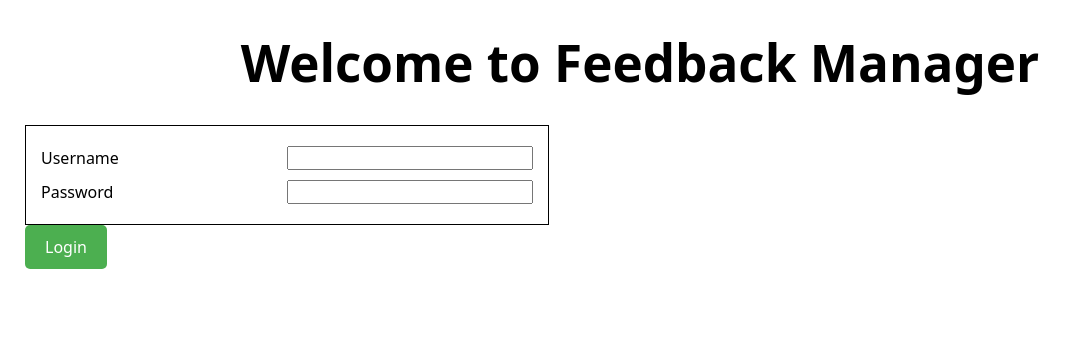
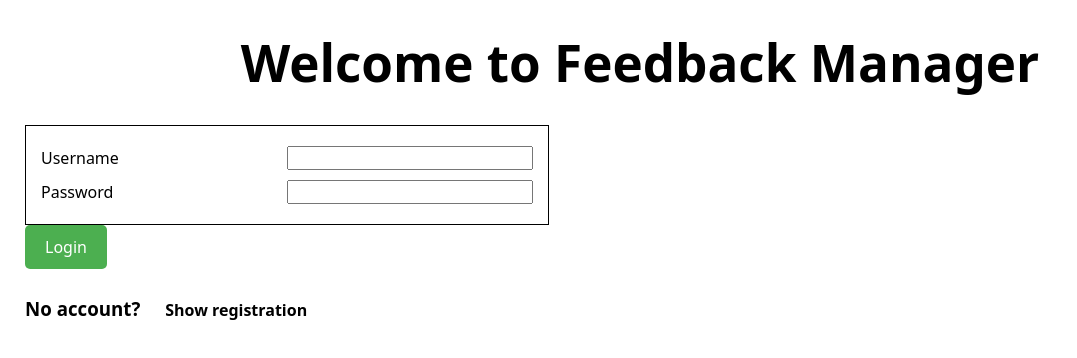
Before and after one commit to JamesBarnes48/FeedbackManagerClient, a Vue app: page /login in a window 1280 px wide. Shown: the top 358 px of the page, without its empty margins (0-1077 px from the left). Built offline with nearby package versions, Linux system fonts and the light colour scheme.

Commit message:
simple show/hide registration func

```diff
--- a/src/views/LoginView.vue
+++ b/src/views/LoginView.vue
@@ -1,5 +1,5 @@
 <script setup lang="ts">
-    import { ref } from 'vue';
+    import { ref, computed } from 'vue';
     import ErrorBanner from '../components/ErrorBanner.vue';
     import api from '../api';
 
@@ -8,6 +8,12 @@
 
     const usernameInput = ref('');
     const passwordInput = ref('');
+
+    const showRegister = ref(false);
+    const registrationButtonName = computed(() => showRegister.value? 'Hide': 'Show registration');
+    function toggleRegister(){
+        showRegister.value = !showRegister.value;
+    }
 
     function triggerError(message: string){
         errorMessage.value = message;
@@ -18,6 +24,7 @@
         if(!/^[a-zA-Z0-9_]{3,30}$/.test(usernameInput.value)) return triggerError('Invalid username field.');
         if(!/^(?=.*[a-z])(?=.*[A-Z])(?=.*\d)[A-Za-z\d@$!%*?&]{6,32}$/.test(passwordInput.value)) return triggerError('Invalid password field.');
 
+        //hit login api here!
     }
 </script>
 
@@ -44,6 +51,7 @@
             </div>
         </div>
         <span class="button submit-button" @click="login">Login</span>
+        <h3>No account? <span class="button" @click="toggleRegister">{{ registrationButtonName }}</span></h3>
     </div>
 </template>
 
```
